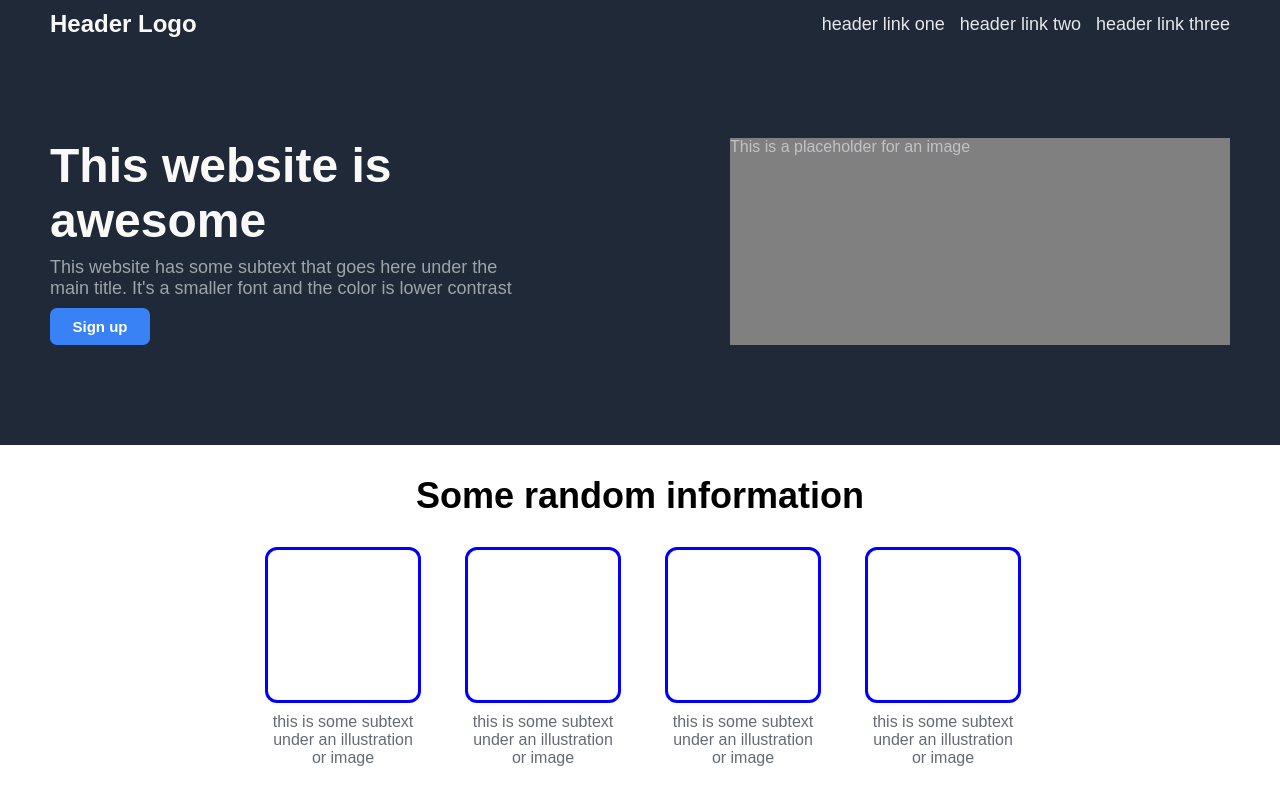
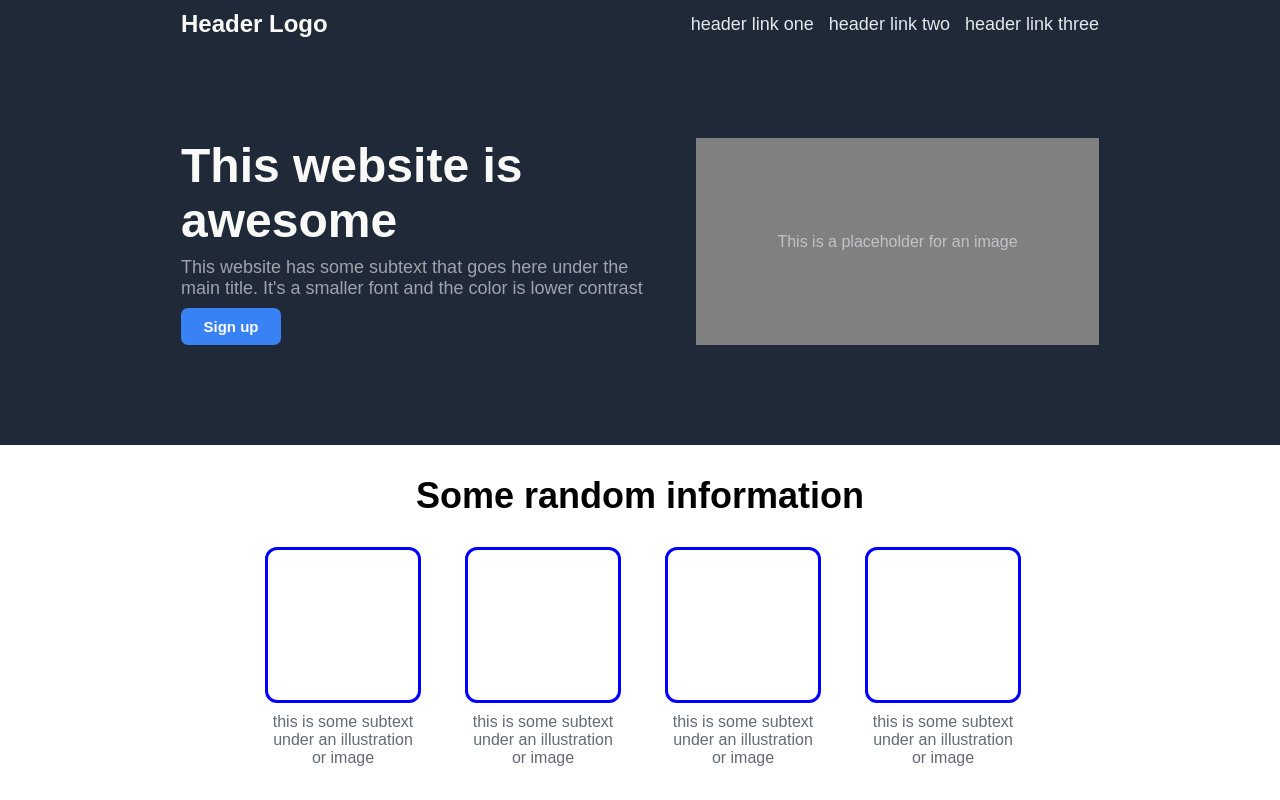
Before and after one commit to Red1Mercury/Project-Landing-Page, a plain HTML site: page index.html in a window 1280 px wide. Shown: the top 800 px of the page. Drawn offline with Linux system fonts and the light colour scheme.

Commit message:
index.html

```diff
--- a/styles.css
+++ b/styles.css
@@ -7,7 +7,7 @@ body {
 
 .header {
     background-color: #1F2937;
-    padding: 10px 50px  0;
+    padding: 10px 181px  0;
     display: flex;
     flex-direction: column;
 }
@@ -79,11 +79,13 @@ body {
 }
 
 .placeholder {
-    width: 500px;
-
+    flex: 1;
+    max-width: 50%;
     color: #e5e7eba5;
     background-color: gray;
     display: flex;
+    justify-content: center;
+    align-items: center;
 
 }
 
```
